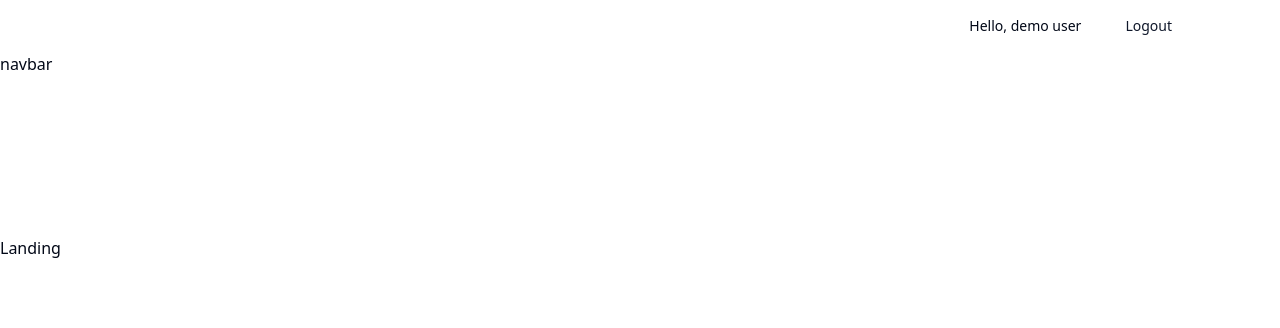
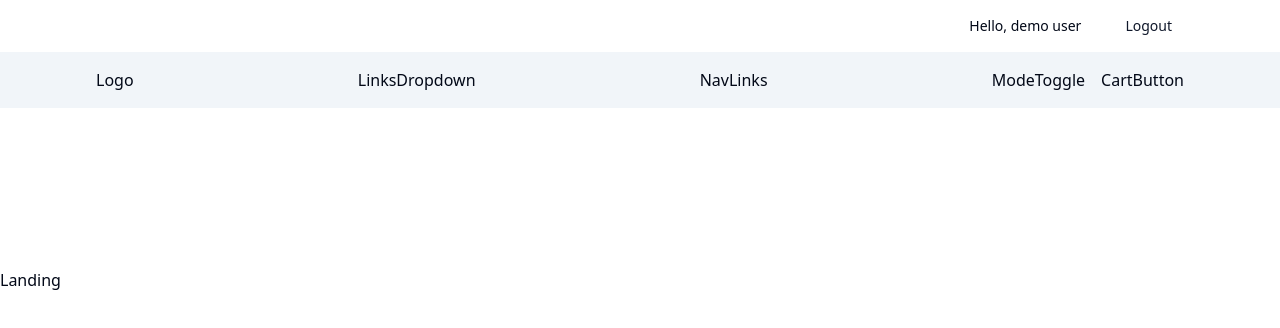
Before and after one commit to alirlikh/store, a React (Vite) app: page / in a window 1280 px wide. Shown: the top 328 px of the page. Built offline with nearby package versions, Linux system fonts and the light colour scheme.

Commit message:
feat: create navar component

```diff
--- /dev/null
+++ b/src/components/CartButton.tsx
@@ -0,0 +1,7 @@
+import React from "react"
+
+const CartButton = () => {
+  return <div>CartButton</div>
+}
+
+export default CartButton
--- /dev/null
+++ b/src/components/LinksDropdown.tsx
@@ -0,0 +1,7 @@
+import React from "react"
+
+const LinksDropdown = () => {
+  return <div>LinksDropdown</div>
+}
+
+export default LinksDropdown
--- /dev/null
+++ b/src/components/Logo.tsx
@@ -0,0 +1,5 @@
+const Logo = () => {
+  return <div>Logo</div>
+}
+
+export default Logo
--- /dev/null
+++ b/src/components/ModeToggle.tsx
@@ -0,0 +1,7 @@
+import React from "react"
+
+const ModeToggle = () => {
+  return <div>ModeToggle</div>
+}
+
+export default ModeToggle
--- /dev/null
+++ b/src/components/NavLinks.tsx
@@ -0,0 +1,7 @@
+import React from "react"
+
+const NavLinks = () => {
+  return <div>NavLinks</div>
+}
+
+export default NavLinks
--- /dev/null
+++ b/src/components/Navbar.tsx
@@ -0,0 +1,24 @@
+import CartButton from "./CartButton"
+import LinksDropdown from "./LinksDropdown"
+import Logo from "./Logo"
+import ModeToggle from "./ModeToggle"
+import NavLinks from "./NavLinks"
+
+const Navbar = () => {
+  return (
+    <nav className="bg-muted py-4">
+      <div className="align-element flex justify-between items-center">
+        <Logo />
+        <LinksDropdown />
+        <NavLinks />
+
+        <div className="flex justify-center items-center gap-x-4">
+          <ModeToggle />
+          <CartButton />
+        </div>
+      </div>
+    </nav>
+  )
+}
+
+export default Navbar
--- a/src/components/index.ts
+++ b/src/components/index.ts
@@ -1 +1,7 @@
 export { default as Header } from "./Header"
+export { default as Navbar } from "./Navbar"
+export { default as Logo } from "./Logo"
+export { default as ModeToggle } from "./ModeToggle"
+export { default as NavLinks } from "./NavLinks"
+export { default as LinksDropdown } from "./LinksDropdown"
+export { default as CartButton } from "./CartButton"
--- a/src/pages/HomeLayout.tsx
+++ b/src/pages/HomeLayout.tsx
@@ -1,11 +1,11 @@
-import { Header } from "@/components"
+import { Header, Navbar } from "@/components"
 import { Outlet } from "react-router-dom"
 
 const HomeLayout = () => {
   return (
     <>
       <Header />
-      <nav>navbar</nav>
+      <Navbar />
       <div className="align-element py-20"></div>
       <Outlet />
     </>
```
